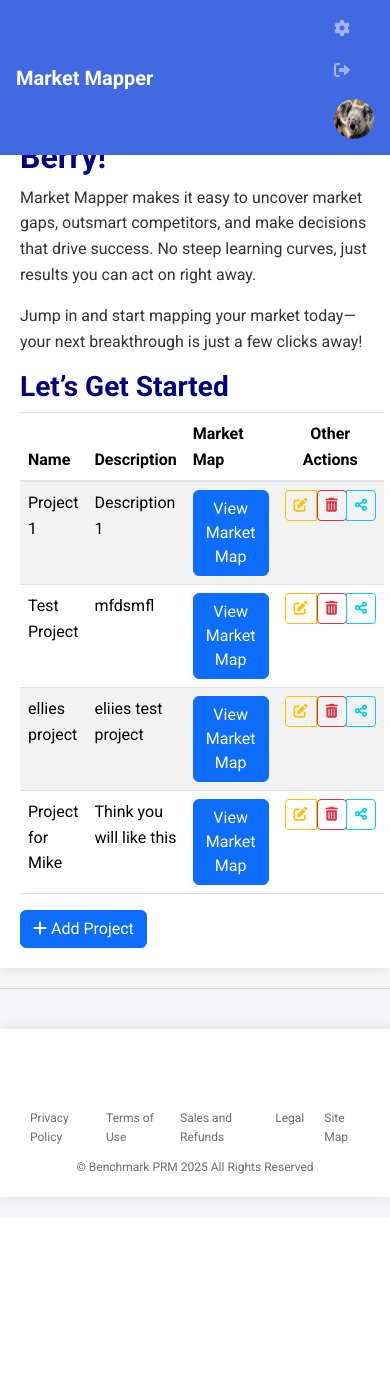
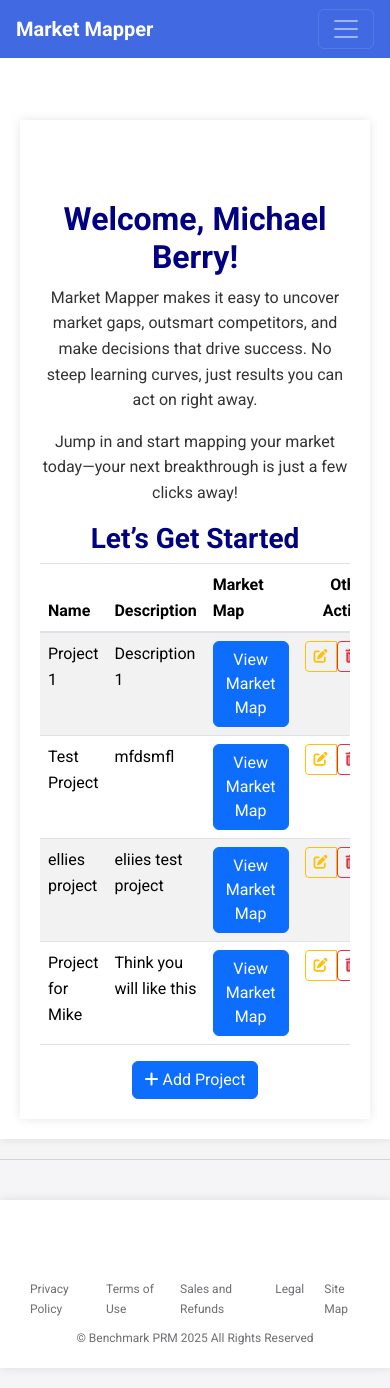
Before and after one commit to michaelthomasberry/marketbook1, a Flask app: page / in a window 390 px wide. Before the commit the page ends 1203 px from the top, so only its background shows below. Run offline with Flask 3, Linux system fonts and the light colour scheme; a user stored in the database is signed in; some libraries are stand-ins or nearby versions.

Commit message:
changed design to be more mobile responsive

```diff
--- a/templates/base.html
+++ b/templates/base.html
@@ -109,10 +109,12 @@
         <a class="navbar-brand" href="/">
             <span>Market Mapper</span>
         </a>
-        <div>
-            <ul class="navbar-nav">
+        <button class="navbar-toggler" type="button" data-toggle="collapse" data-target="#navbarNav" aria-controls="navbarNav" aria-expanded="false" aria-label="Toggle navigation">
+            <span class="navbar-toggler-icon"></span>
+        </button>
+        <div class="collapse navbar-collapse" id="navbarNav">
+            <ul class="navbar-nav ml-auto">
                 {% if current_user.is_authenticated %}
-
                     <li class="nav-item">
                         <a class="nav-link" href="{{ url_for('settings') }}" title="Settings">
                             <i class="fas fa-cog"></i>
--- a/templates/dashboard.html
+++ b/templates/dashboard.html
@@ -1,16 +1,18 @@
 {% extends 'base.html' %}
 {% block title %}Dashboard{% endblock %}
 {% block content %}
-<h1>Welcome, {{ current_user.username }}!</h1>
+<div class="container">
+    <h1 class="text-center">Welcome, {{ current_user.username }}!</h1>
 
-<p>Market Mapper makes it easy to uncover market gaps, outsmart competitors, and make decisions that drive success. No steep learning curves, just results you can act on right away.</p>
+    <p class="text-center">Market Mapper makes it easy to uncover market gaps, outsmart competitors, and make decisions that drive success. No steep learning curves, just results you can act on right away.</p>
 
-<p>Jump in and start mapping your market today—your next breakthrough is just a few clicks away!</p>
+    <p class="text-center">Jump in and start mapping your market today—your next breakthrough is just a few clicks away!</p>
 
-<h2>Let’s Get Started</h2>
+    <h2 class="text-center">Let’s Get Started</h2>
 
     {% if pending_invitations %}
     <h3>Pending Invitations</h3>
+    <div class="table-responsive">
         <table class="table table-striped">
             <thead>
                 <tr>
@@ -36,9 +38,11 @@
                 {% endfor %}
             </tbody>
         </table>
+    </div>
     {% endif %}
 
     {% if projects or shared_projects %}
+    <div class="table-responsive">
         <table class="table table-striped">
             <thead>
                 <tr>
@@ -54,7 +58,7 @@
                     <td>{{ project.name }}</td>
                     <td>{{ project.description }}</td>
                     <td>
-                {% if project.has_market_map %} {# Check for Market Map existence #}
+                        {% if project.has_market_map %}
                             <a href="{{ url_for('market_map', project_id=project.id) }}" class="btn btn-primary">View Market Map</a>
                         {% else %}
                             <a href="{{ url_for('manage_market_book', project_id=project.id) }}" class="btn btn-primary">Create Market Map</a>
@@ -76,7 +80,7 @@
                     <td>{{ project.name }}</td>
                     <td>{{ project.description }}</td>
                     <td>
-                {% if project.has_market_map %} {# Check for Market Map existence #}
+                        {% if project.has_market_map %}
                             <a href="{{ url_for('market_map', project_id=project.id) }}" class="btn btn-primary">View Market Map</a>
                         {% else %}
                             <a href="{{ url_for('manage_market_book', project_id=project.id) }}" class="btn btn-primary">Create Market Map</a>
@@ -95,11 +99,14 @@
                 {% endfor %}
             </tbody>
         </table>
+    </div>
     {% else %}
-<p>No projects yet.</p>
+    <p class="text-center">No projects yet.</p>
     {% endif %}
 
+    <div class="text-center">
         <button id="addProjectButton" class="btn btn-primary"><i class="fas fa-plus"></i> Add Project</button>
+    </div>
     <div id="projectForm" style="display: none;">
         <h2>Create New Project</h2>
         <form method="POST">
@@ -157,6 +164,7 @@
         </div>
     </div>
     {% endfor %}
+</div>
 
 <script>
     const addProjectButton = document.getElementById('addProjectButton');
--- a/templates/product_comparison.html
+++ b/templates/product_comparison.html
@@ -1,7 +1,7 @@
 {% extends 'base.html' %}
 {% block title %}Product Comparison{% endblock %}
 {% block content %}
-<h1>Product/Service Comparison for {{ project.name }}</h1>
+<h1 class="text-center">Product/Service Comparison for {{ project.name }}</h1>
 
 <a href="{{ url_for('value_drivers', project_id=project.id) }}" class="btn btn-secondary mb-3"><i class="fas fa-arrow-left"></i> Return to Value Drivers</a>
 
@@ -62,7 +62,7 @@
                     </div>
                     <small class="form-text text-muted">Supported formats: png, jpg, jpeg, gif</small>
                 </div>
-                <button type="submit" name="add_product" class="btn btn-primary">Add Product</button>
+                <button type="submit" name="add_product" class="btn btn-primary btn-block">Add Product</button>
             </form>
         </div>
     </div>
@@ -93,7 +93,7 @@
 
 {% if products %}
 <div class="table-responsive">
-    <table class="table table-striped">
+    <table class="table table-striped table-bordered">
         <thead>
             <tr>
                 <th>Image</th>
```
Also changed, not shown: templates/manage_market_book.html (+14 -14 lines), templates/value_drivers.html (+28 -10 lines), instance/site.db, static/uploads/heat_pump_cover.png (added). Lines whose indentation alone changed are shown as unchanged.
